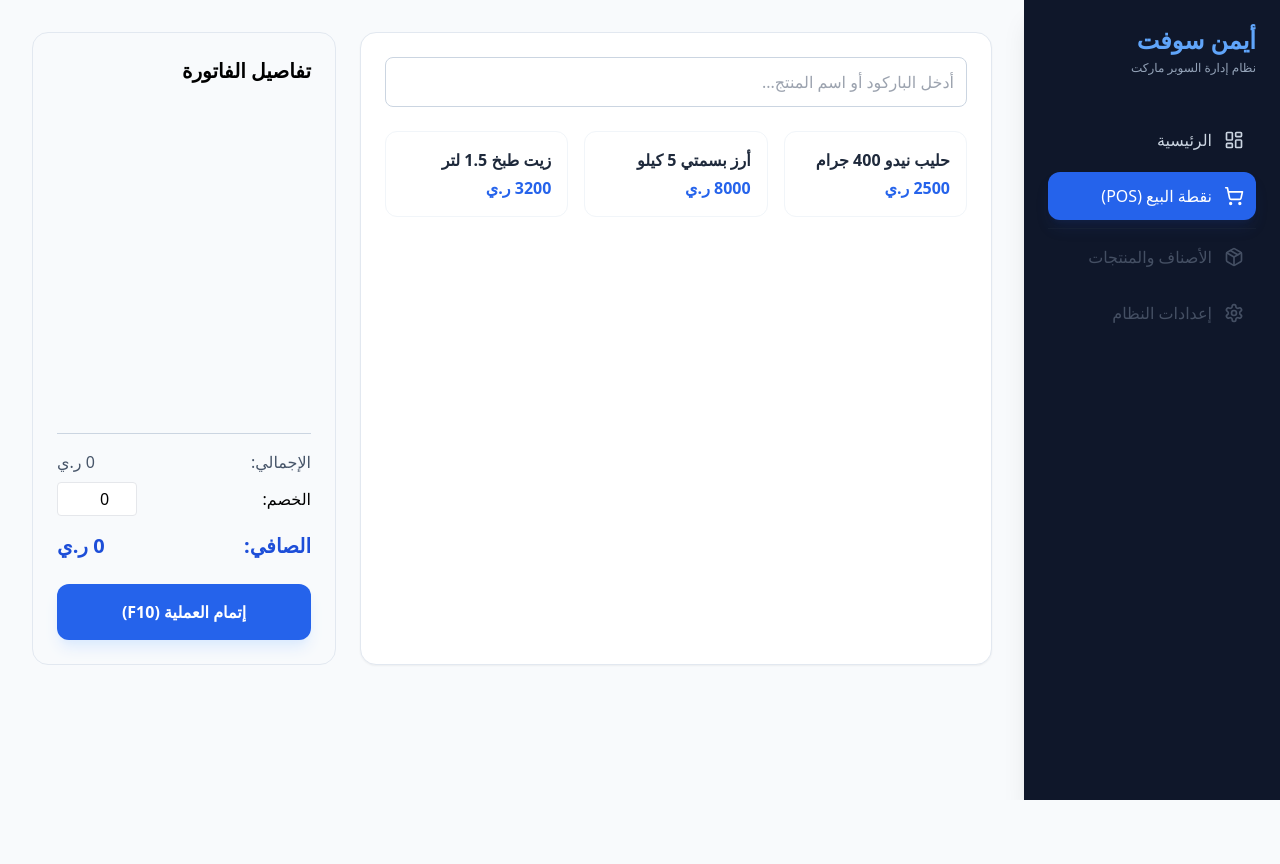
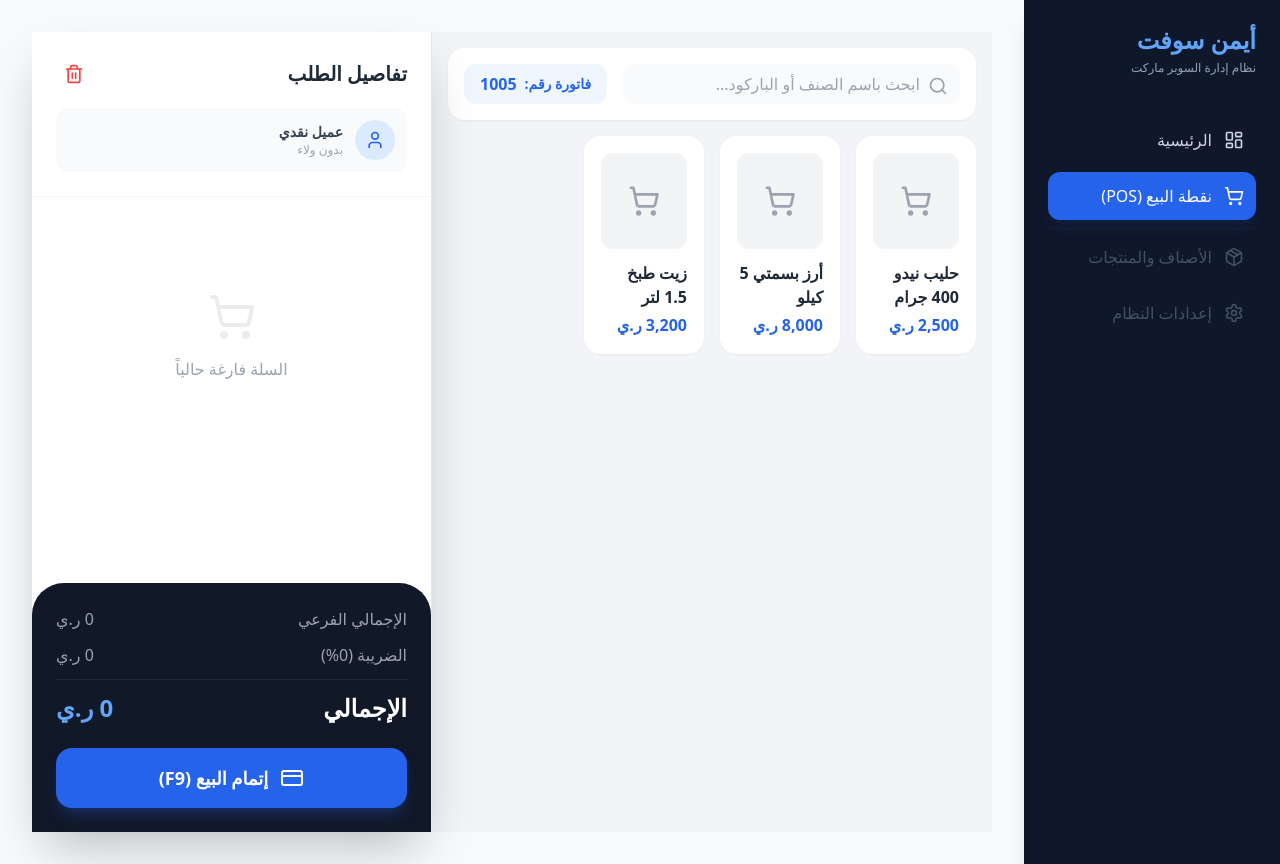
Before and after one commit to Aiman7716/supermarket-erp, a React (Vite) app: page /pos in a window 1280 px wide. Before the commit the page ends 800 px from the top, so only its background shows below. Built offline with nearby package versions, Linux system fonts and the light colour scheme.

Commit message:
Update POSPage.tsx

```diff
--- a/src/pages/POSPage.tsx
+++ b/src/pages/POSPage.tsx
@@ -1,18 +1,18 @@
-import React, { useState, useEffect } from 'react';
+import React, { useState } from 'react';
+import { ShoppingCart, Search, User, Trash2, Plus, Minus, CreditCard } from 'lucide-react';
 
-// التعديل الذهبي: التصدير الافتراضي ليعمل مع App.tsx
 export default function POSPage() {
-  const [cart, setCart] = useState<any[]>([]);
-  const [discount, setDiscount] = useState(0);
+  const [cart, setCart] = useState([]);
+  const [search, setSearch] = useState("");
 
-  // مصفوفة تجريبية (سيتم ربطها لاحقاً بصفحة الأصناف)
-  const [products] = useState([
-    { id: 1, name: 'حليب نيدو 400 جرام', price: 2500, barcode: '101' },
-    { id: 2, name: 'أرز بسمتي 5 كيلو', price: 8000, barcode: '102' },
-    { id: 3, name: 'زيت طبخ 1.5 لتر', price: 3200, barcode: '103' },
-  ]);
+  // منتجات تجريبية بناءً على نشاطك السابق
+  const products = [
+    { id: 1, name: 'حليب نيدو 400 جرام', price: 2500, category: 'ألبان' },
+    { id: 2, name: 'أرز بسمتي 5 كيلو', price: 8000, category: 'حبوب' },
+    { id: 3, name: 'زيت طبخ 1.5 لتر', price: 3200, category: 'زيوت' },
+  ];
 
-  const addToCart = (product: any) => {
+  const addToCart = (product) => {
     const existing = cart.find(item => item.id === product.id);
     if (existing) {
       setCart(cart.map(item => item.id === product.id ? { ...item, qty: item.qty + 1 } : item));
@@ -22,71 +22,107 @@ export default function POSPage() {
   };
 
   const total = cart.reduce((sum, item) => sum + (item.price * item.qty), 0);
-  const finalTotal = total - discount;
 
   return (
-    <div className="flex flex-col space-y-6">
-      {/* تم إزالة العناوين المكررة لأنها موجودة في القائمة الجانبية */}
-      <div className="grid grid-cols-1 lg:grid-cols-3 gap-6">
-
-        {/* قسم اختيار المنتجات */}
-        <div className="lg:col-span-2 bg-white p-6 rounded-2xl shadow-sm border border-slate-200">
-          <input
-            type="text"
-            placeholder="أدخل الباركود أو اسم المنتج..."
-            className="w-full p-3 mb-6 rounded-lg border border-slate-300 focus:ring-2 focus:ring-blue-500 outline-none"
-          />
-          <div className="grid grid-cols-2 md:grid-cols-3 gap-4">
-            {products.map(p => (
-              <button
-                key={p.id}
-                onClick={() => addToCart(p)}
-                className="p-4 border border-slate-100 rounded-xl hover:bg-blue-50 hover:border-blue-200 transition text-right"
-              >
-                <div className="font-bold text-slate-800">{p.name}</div>
-                <div className="text-blue-600 font-bold mt-1">{p.price} ر.ي</div>
-              </button>
-            ))}
+    <div className="flex h-screen bg-[#f3f4f7] font-sans" dir="rtl">
+      {/* القسم الرئيسي: اختيار الأصناف */}
+      <div className="flex-1 flex flex-col p-4 overflow-hidden">
+        {/* شريط البحث العلوي */}
+        <div className="bg-white p-4 rounded-2xl shadow-sm flex items-center gap-4 mb-4">
+          <div className="relative flex-1">
+            <Search className="absolute right-3 top-3 text-gray-400" size={20} />
+            <input
+              type="text"
+              placeholder="ابحث باسم الصنف أو الباركود..."
+              className="w-full pr-10 py-2 bg-gray-50 border-none rounded-xl focus:ring-2 focus:ring-blue-500 text-right"
+              onChange={(e) => setSearch(e.target.value)}
+            />
+          </div>
+          <div className="flex items-center gap-2 px-4 py-2 bg-blue-50 text-blue-600 rounded-xl font-bold">
+            <span className="text-sm">فاتورة رقم: </span>
+            <span>1005</span>
           </div>
         </div>
 
-        {/* قسم الفاتورة والحسابات */}
-        <div className="bg-slate-50 p-6 rounded-2xl border border-slate-200 flex flex-col h-fit">
-          <h4 className="text-xl font-bold mb-4 border-bottom pb-2 border-slate-300">تفاصيل الفاتورة</h4>
-          <div className="flex-grow min-h-[300px]">
-            {cart.map(item => (
-              <div key={item.id} className="flex justify-between items-center mb-3 text-sm">
-                <span className="font-medium">{item.name} (x{item.qty})</span>
-                <span className="font-bold">{(item.price * item.qty).toLocaleString()} ر.ي</span>
+        {/* شبكة المنتجات */}
+        <div className="grid grid-cols-2 md:grid-cols-3 lg:grid-cols-4 gap-4 overflow-y-auto pb-4">
+          {products.filter(p => p.name.includes(search)).map(product => (
+            <button
+              key={product.id}
+              onClick={() => addToCart(product)}
+              className="bg-white p-4 rounded-2xl shadow-sm hover:shadow-md transition text-right border border-transparent hover:border-blue-500 group"
+            >
+              <div className="h-24 bg-gray-100 rounded-xl mb-3 flex items-center justify-center text-gray-400 group-hover:bg-blue-50 transition">
+                <ShoppingCart size={32} />
               </div>
-            ))}
+              <h3 className="font-bold text-gray-800 mb-1">{product.name}</h3>
+              <p className="text-blue-600 font-bold">{product.price.toLocaleString()} ر.ي</p>
+            </button>
+          ))}
+        </div>
+      </div>
+
+      {/* القسم الجانبي: الفاتورة والدفع (مثل الصورة تماماً) */}
+      <div className="w-[400px] bg-white shadow-2xl flex flex-col border-r border-gray-200">
+        {/* معلومات العميل */}
+        <div className="p-6 border-b border-gray-100">
+          <div className="flex items-center justify-between mb-4">
+            <h2 className="text-xl font-bold text-gray-800">تفاصيل الطلب</h2>
+            <button className="p-2 text-red-500 hover:bg-red-50 rounded-lg transition" onClick={() => setCart([])}>
+              <Trash2 size={20} />
+            </button>
           </div>
+          <div className="flex items-center gap-3 p-3 bg-gray-50 rounded-xl">
+            <div className="w-10 h-10 bg-blue-100 text-blue-600 rounded-full flex items-center justify-center">
+              <User size={20} />
+            </div>
+            <div className="flex-1">
+              <p className="text-sm font-bold text-gray-700">عميل نقدي</p>
+              <p className="text-xs text-gray-400">بدون ولاء</p>
+            </div>
+          </div>
+        </div>
 
-          <div className="mt-6 pt-4 border-t border-slate-300 space-y-2">
-            <div className="flex justify-between text-slate-600">
-              <span>الإجمالي:</span>
+        {/* قائمة المشتريات */}
+        <div className="flex-1 overflow-y-auto p-4 space-y-3">
+          {cart.length === 0 ? (
+            <div className="text-center py-20 text-gray-400">
+              <ShoppingCart size={48} className="mx-auto mb-4 opacity-20" />
+              <p>السلة فارغة حالياً</p>
+            </div>
+          ) : (
+            cart.map(item => (
+              <div key={item.id} className="flex items-center justify-between p-3 bg-gray-50 rounded-xl">
+                <div className="flex-1">
+                  <p className="font-bold text-gray-800 text-sm">{item.name}</p>
+                  <p className="text-xs text-blue-600 font-bold">{item.price.toLocaleString()} ر.ي</p>
+                </div>
+                <div className="flex items-center gap-2">
+                  <span className="text-sm font-bold w-8 text-center">{item.qty}x</span>
+                </div>
+              </div>
+            ))
+          )}
+        </div>
+
+        {/* إجمالي الفاتورة */}
+        <div className="p-6 bg-gray-900 text-white rounded-t-[32px]">
+          <div className="space-y-3 mb-6">
+            <div className="flex justify-between text-gray-400">
+              <span>الإجمالي الفرعي</span>
               <span>{total.toLocaleString()} ر.ي</span>
             </div>
-            <div className="flex justify-between items-center">
-              <span>الخصم:</span>
-              <input
-                type="number"
-                value={discount}
-                onChange={(e) => setDiscount(Number(e.target.value))}
-                className="w-20 p-1 border rounded text-center"
-              />
+            <div className="flex justify-between text-gray-400">
+              <span>الضريبة (0%)</span>
+              <span>0 ر.ي</span>
             </div>
-            <div className="flex justify-between text-xl font-bold text-blue-700 pt-2">
-              <span>الصافي:</span>
-              <span>{finalTotal.toLocaleString()} ر.ي</span>
+            <div className="flex justify-between text-2xl font-bold pt-3 border-t border-gray-800">
+              <span>الإجمالي</span>
+              <span className="text-blue-400">{total.toLocaleString()} ر.ي</span>
             </div>
           </div>
-
-          <button
-            className="w-full bg-blue-600 text-white font-bold py-4 rounded-xl mt-6 hover:bg-blue-700 shadow-lg shadow-blue-100 transition"
-            onClick={() => alert('تم إرسال الفاتورة للطابعة')}
-          >
-            إتمام العملية (F10)
+          <button className="w-full py-4 bg-blue-600 hover:bg-blue-700 text-white rounded-2xl font-bold text-lg flex items-center justify-center gap-3 transition shadow-lg shadow-blue-900/50">
+            <CreditCard size={24} /> إتمام البيع (F9)
           </button>
         </div>
       </div>
```
